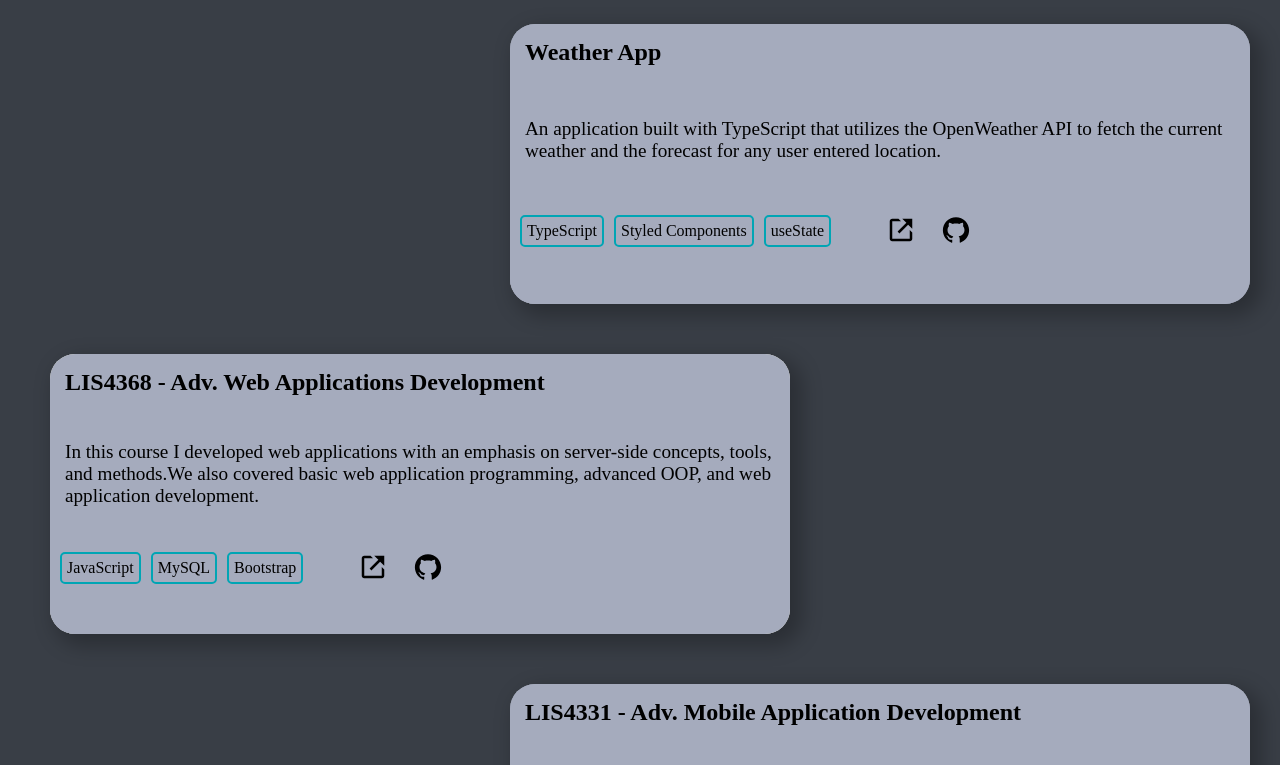
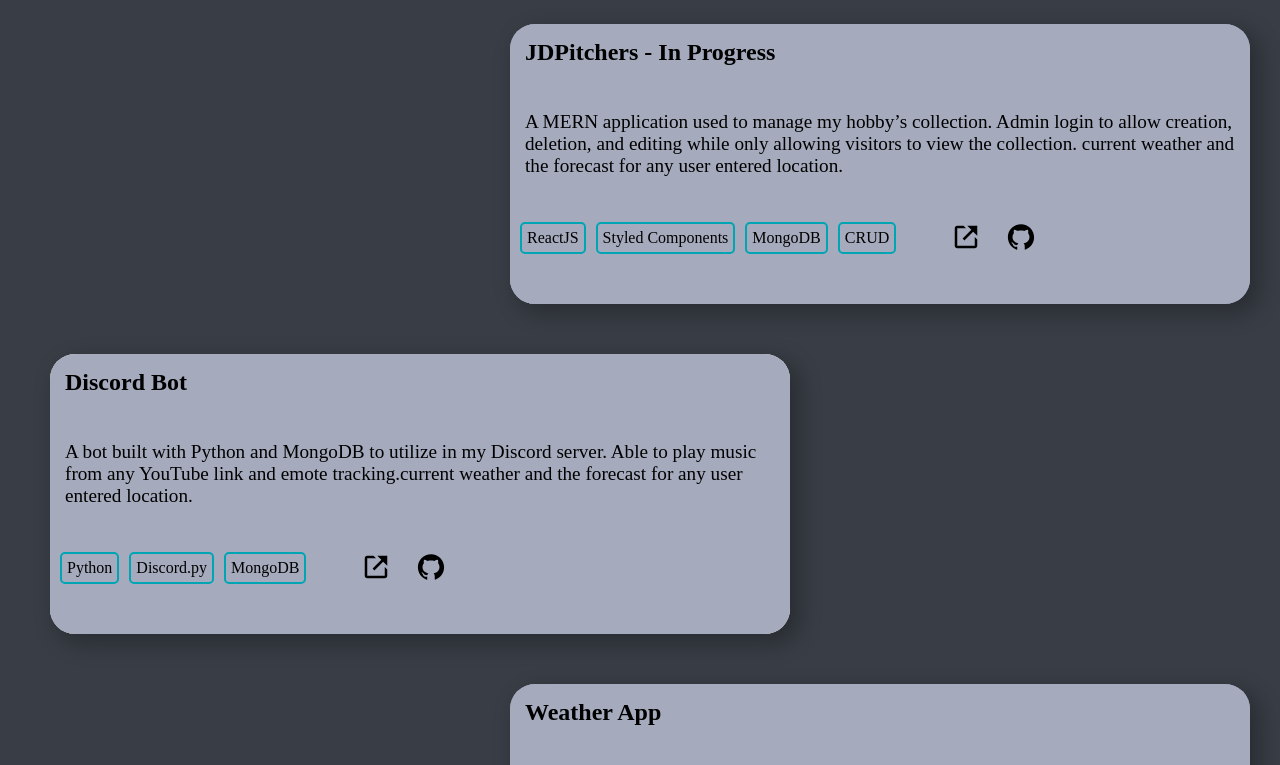
Before and after one commit to jdanthdavis/Portfolio, a React (Create React App) app: page / in a window 1280 px wide. Shown: the part 1638-2403 px from the top of the page. Built offline with nearby package versions, Linux system fonts and the light colour scheme.

Commit message:
Updated projects and resume

```diff
--- a/src/components/Project.js
+++ b/src/components/Project.js
@@ -20,7 +20,8 @@ import {
     project1,
     project2,
     project3,
-    project4
+    project4,
+    project5
 } from '../data/projectData'
 
 const elementStyle = {
@@ -103,23 +104,44 @@ const Projects = () => {
                         {project4.map((project, index) => (
                             <ProjectCardDetailWrap>
                                 <ProjectCardTitle key={index.title4}>{project.name}</ProjectCardTitle>
-                                <ProjectDescription key={index.description4}>{project.description}</ProjectDescription>
+                                <ProjectDescription key={index.description3}>{project.description}</ProjectDescription>
+                                {project.technology.map((technology) => (
+                                    <TechWrapper>
+                                        <ProjectCardTech key={index.technology3}>{technology}</ProjectCardTech>
+                                    </TechWrapper>
+                                ))}
+                                <LinkWrapper>
+                                    <DemoLink key={index.demo5} href={project.demo} target='_blank'>
+                                        <DemoIcon />
+                                    </DemoLink>
+                                    <RepoLink key={index.repo5} href={project.repo} target='_blank'>
+                                        <RepoIcon />
+                                    </RepoLink>
+                                </LinkWrapper>
+                            </ProjectCardDetailWrap>
+                        ))}
+                    </ProjectCardEnd>
+                    <ProjectCardStart>
+                        {project5.map((project, index) => (
+                            <ProjectCardDetailWrap>
+                                <ProjectCardTitle key={index.title5}>{project.name}</ProjectCardTitle>
+                                <ProjectDescription key={index.description5}>{project.description}</ProjectDescription>
                                 {project.technology.map((technology) => (
                                     <TechWrapper>
                                         <ProjectCardTech key={index.technology4}>{technology}</ProjectCardTech>
                                     </TechWrapper>
                                 ))}
                                 <LinkWrapper>
-                                    <DemoLink key={index.demo4} href={project.demo} target='_blank'>
+                                    <DemoLink key={index.demo5} href={project.demo} target='_blank'>
                                         <DemoIcon />
                                     </DemoLink>
-                                    <RepoLink key={index.repo4} href={project.repo} target='_blank'>
+                                    <RepoLink key={index.repo5} href={project.repo} target='_blank'>
                                         <RepoIcon />
                                     </RepoLink>
                                 </LinkWrapper>
                             </ProjectCardDetailWrap>
                         ))}
-                    </ProjectCardEnd>
+                    </ProjectCardStart>
                 </Element>
             </ProjectsWrapper>
         </>
--- a/src/data/projectData.js
+++ b/src/data/projectData.js
@@ -1,4 +1,24 @@
 export const project1 = [{
+    name: 'JDPitchers - In Progress',
+    description: 'A MERN application used to manage my hobby’s collection. Admin login to allow creation, deletion, and editing '
+                + ' while only allowing visitors to view the collection. '
+                + 'current weather and the forecast for any user entered location.',
+    technology: ['ReactJS', 'Styled Components', 'MongoDB', 'CRUD'],
+    repo: 'https://github.com/jdanthdavis/Weather-App',
+    demo: 'https://jdpitchers.netlify.app/'
+}]
+
+export const project2 = [{
+    name: 'Discord Bot',
+    description: 'A bot built with Python and MongoDB to utilize in my Discord server. Able to play music from any YouTube link '
+                + 'and emote tracking.'
+                + 'current weather and the forecast for any user entered location.',
+    technology: ['Python', 'Discord.py', 'MongoDB'],
+    repo: 'https://github.com/jdanthdavis/discord-bot',
+    demo: 'https://github.com/jdanthdavis/discord-bot'
+}]
+
+export const project3 = [{
     name: 'Weather App',
     description: 'An application built with TypeScript that utilizes the OpenWeather API to fetch the '
                 + 'current weather and the forecast for any user entered location.',
@@ -7,7 +27,7 @@ export const project1 = [{
     demo: 'https://jdanthweatherapp.netlify.app'
 }]
 
-export const project2 = [{
+export const project4 = [{
     name: 'LIS4368 -  Adv. Web Applications Development',
     description: 'In this course I developed web applications with an emphasis on server-side concepts, tools, and methods.'
                 + 'We also covered basic web application programming, advanced OOP, and web application development.',
@@ -16,7 +36,7 @@ export const project2 = [{
     demo: 'https://github.com/jdanthdavis/lis4368'
 }]
 
-export const project3 = [{
+export const project5 = [{
     name: 'LIS4331 - Adv. Mobile Application Development',
     description: 'After completing this course I had developed multiple applications that utilized and integrated specific mobile device features '
                 + 'Such as interface design and testing, with a priority on data handling and validation methods, life cycle events, local and '
@@ -25,13 +45,3 @@ export const project3 = [{
     repo: 'https://github.com/jdanthdavis/lis4331',
     demo: 'https://github.com/jdanthdavis/lis4331'
 }]
-
-export const project4 = [{
-    name: 'LIS4905 - Directed Individual Study',
-    description: 'This course provided me with the foundation aspects of application design, data analytics and visualization using procedural '
-                + 'and OOP programming concepts and techniques, employing various application development tools such as Python, Jupter Notebooks '
-                + 'Pandas, Numpy, Matplotlib, and ggplot2.',
-    technology: ['Python', 'Jupyter Notebook'],
-    repo: 'https://github.com/jdanthdavis/lis4905/tree/master/projects/jd19z',
-    demo: 'https://github.com/jdanthdavis/lis4905/tree/master/projects/jd19z'
-}]
```
Also changed, not shown: 1 other file (tests, documents, lock files or other folders).
